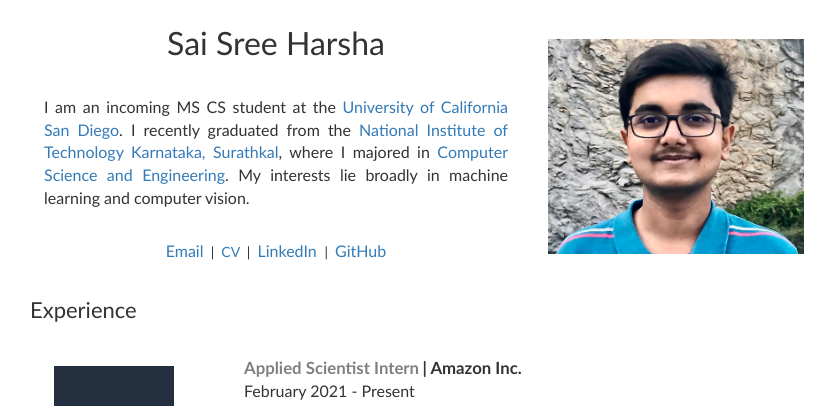
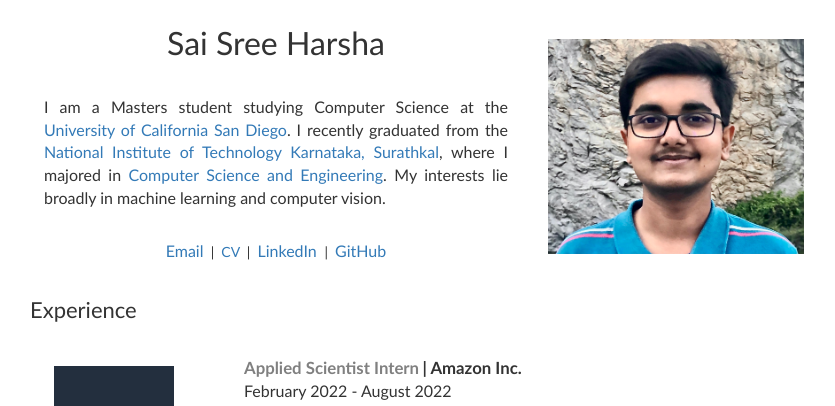
Before and after one commit to sreesai1412/sreesai1412.github.io, a plain HTML site: page index.html in a window 1280 px wide. Shown: the top 406 px of the page, without its empty margins (216-1051 px from the left). Drawn offline with nearby package versions, Linux system fonts and the light colour scheme.

Commit message:
Update index.html

```diff
--- a/index.html
+++ b/index.html
@@ -36,7 +36,7 @@
               </p>
               <br/>
               <p align="justify"><font size="3">
-              I am an incoming MS CS student at the <a href="https://ucsd.edu" target="_blank"><font size="3">University of California San Diego</font></a>.
+              I am a Masters student studying Computer Science at the <a href="https://ucsd.edu" target="_blank"><font size="3">University of California San Diego</font></a>.
               I recently graduated from the <a href="https://nitk.ac.in" target="_blank"><font size="3"> National Institute of Technology Karnataka, Surathkal</font></a>, where I majored in <a href="https://cse.nitk.ac.in" target="_blank"><font size="3">Computer Science and Engineering</font></a>. My interests lie broadly in machine learning and computer vision.
               </font></p>
               <br>
@@ -70,7 +70,7 @@
                   <td style="padding:10px;width:75%;vertical-align:top">
                       <papertitle style="color:gray"><big>Applied Scientist Intern</big> </papertitle> <papertitle ><big> | Amazon Inc.</big></papertitle>
                       <br>
-                      <font size="3">February 2021 - Present</font>
+                      <font size="3">February 2022 - August 2022</font>
                       <br>
                       <br>
                       <p align="justify"><font size="3">Working with the Palette AI Research (PAIR) team at <a href="https://advertising.amazon.com" target="_blank"><font size="3">Amazon Advertising</font></a> on building machine learning models that can automatically
```
